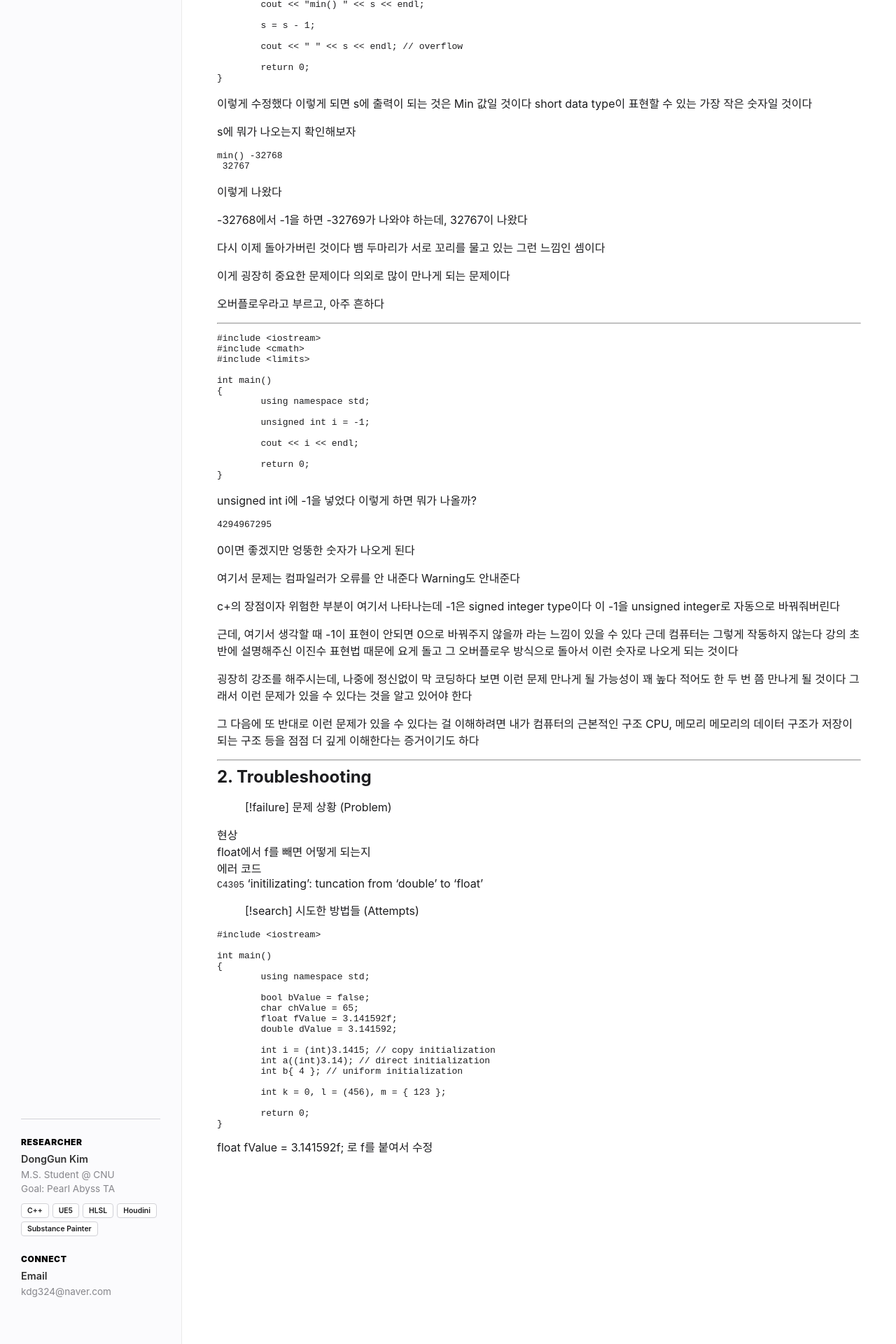
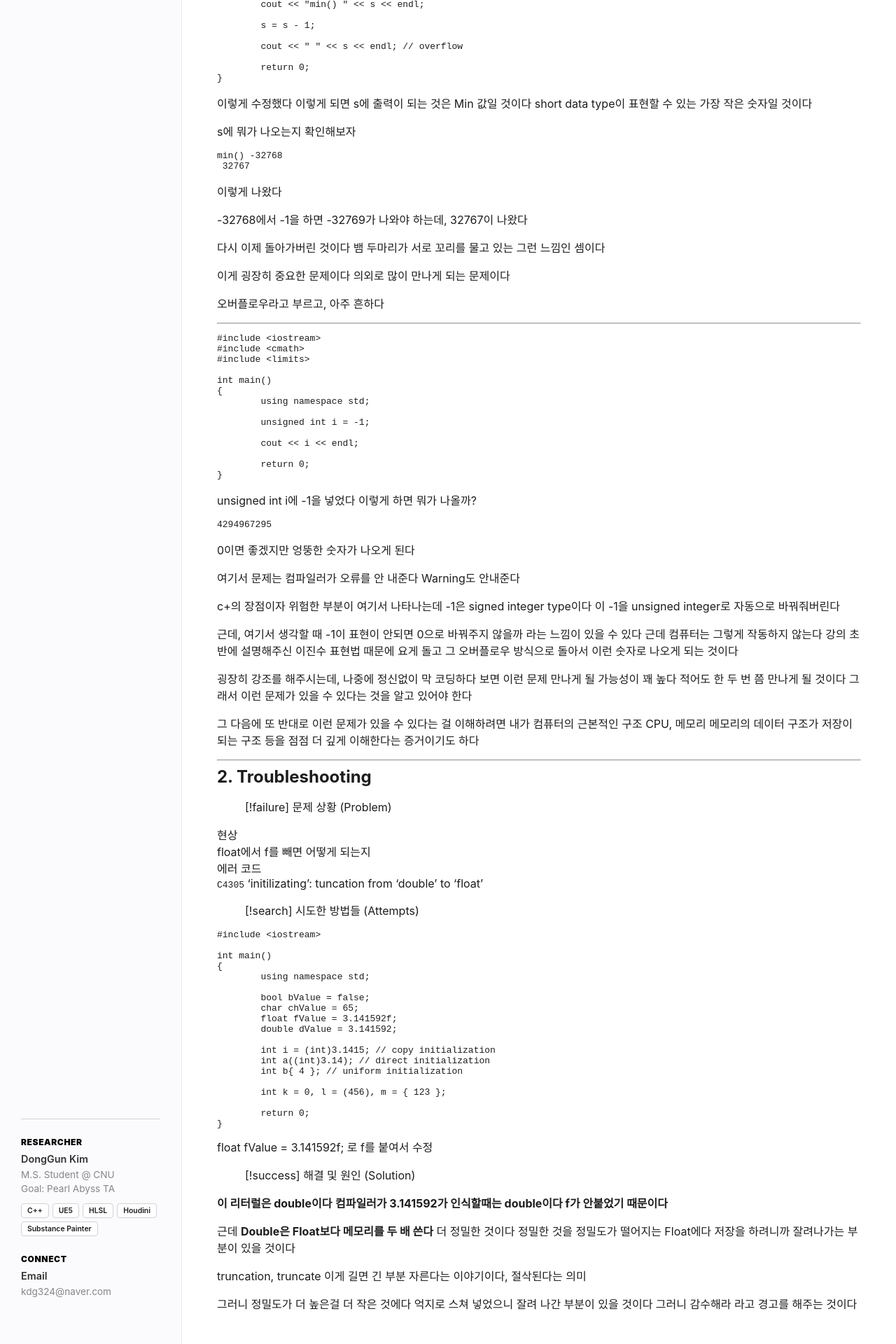
Before and after one commit to KimDongGun324/kimdonggun324.github.io, a Jekyll site: the page built from daily-study/posts/2025/12/18.md, in a window 1280 px wide. Shown: the part 3080-5000 px from the top of the page at 70% size. Built offline with Jekyll 4.4.1, drawn with Linux system fonts in a browser that asks for light colours; some web fonts are replaced; our own code applies the rules of GitHub Pages for plain Markdown files.

Commit message:
Update 18.md

````diff
--- a/daily-study/posts/2025/12/18.md
+++ b/daily-study/posts/2025/12/18.md
@@ -322,3 +322,17 @@ int main()
 ```
 
 - float fValue = 3.141592f; 로 f를 붙여서 수정
+
+
+> [!success] 해결 및 원인 (Solution)
+
+**이 리터럴은 double이다**
+**컴파일러가 3.141592가 인식할때는 double이다 f가 안붙었기 때문이다**
+
+근데 **Double은 Float보다 메모리를 두 배 쓴다** 더 정밀한 것이다
+정밀한 것을 정밀도가 떨어지는 Float에다 저장을 하려니까 잘려나가는 부분이 있을 것이다
+
+ truncation, truncate 이게 길면 긴 부분 자른다는 이야기이다, 절삭된다는 의미
+
+그러니 정밀도가 더 높은걸 더 작은 것에다 억지로 스쳐 넣었으니 잘려 나간 부분이 있을 것이다
+그러니 감수해라 라고 경고를 해주는 것이다
````
